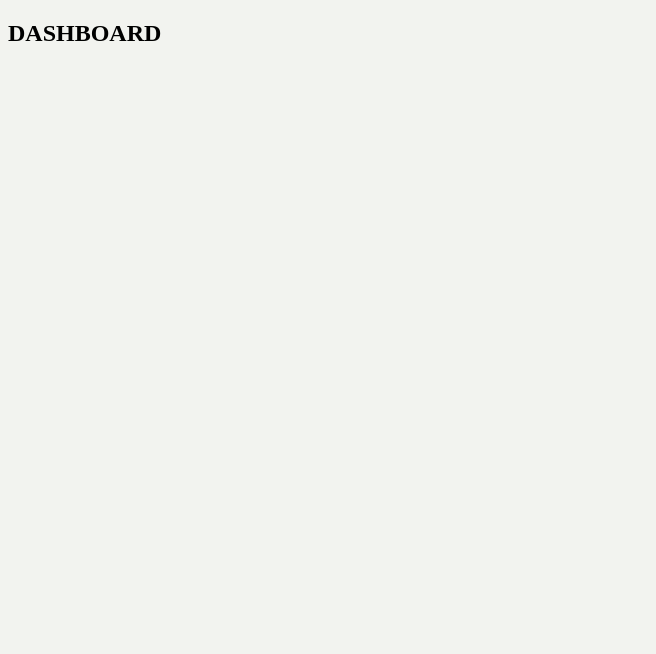
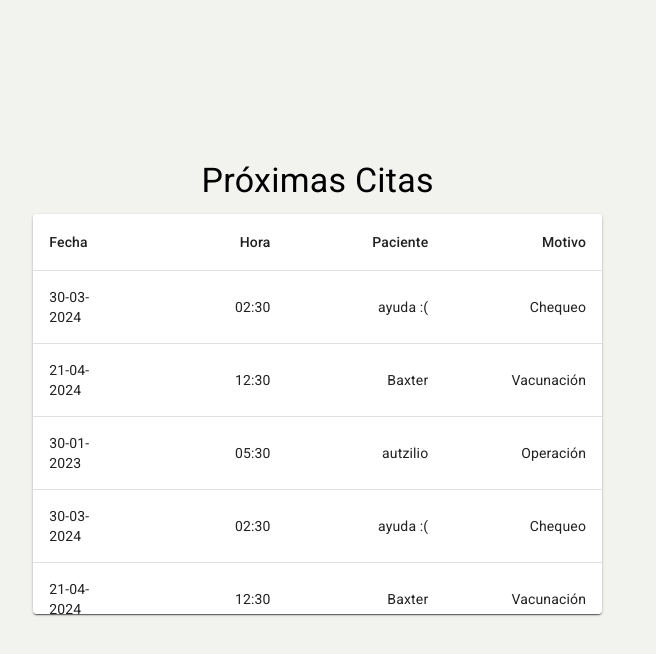
Before and after one commit to sharoncar1121/ProyectoPW, a React (Vite) app: page /Home in a window 1280 px wide. Shown: the top 654 px of the page, without its empty margins (0-656 px from the left). Built offline with nearby package versions, Linux system fonts and the light colour scheme.

Commit message:
Proximas citas

```diff
--- a/package.json
+++ b/package.json
@@ -20,7 +20,8 @@
     "dayjs": "^1.11.10",
     "react": "^18.2.0",
     "react-dom": "^18.2.0",
-    "react-router-dom": "^6.22.2"
+    "react-router-dom": "^6.22.2",
+    "react-virtuoso": "^4.7.2"
   },
   "devDependencies": {
     "@types/react": "^18.2.56",
--- a/src/components/ListaCitas.jsx
+++ b/src/components/ListaCitas.jsx
@@ -1,6 +1,116 @@
+
+import React from 'react';
+import Table from '@mui/material/Table';
+import TableBody from '@mui/material/TableBody';
+import TableCell from '@mui/material/TableCell';
+import TableContainer from '@mui/material/TableContainer';
+import TableHead from '@mui/material/TableHead';
+import TableRow from '@mui/material/TableRow';
+import Paper from '@mui/material/Paper';
+import { TableVirtuoso } from 'react-virtuoso';
+
+const sample = [
+  ['21-04-2024', '12:30', 'Baxter', 'Vacunación'],
+  ['30-01-2024', '01:30', 'Firulais','Desparacitación'],
+  ['30-03-2024', '02:30', 'ayuda :(', 'Chequeo'],
+  ['30-01-2023', '05:30', 'autzilio', 'Operación'],
+  ['30-04-2023', '04:30', 'ya va dando', 'ya no se :('],
+];
+
+function createData(id, dessert, calories, fat, carbs, protein) {
+  return { id, dessert, calories, fat, carbs, protein };
+}
+
+const columns = [
+  {
+    width: 60,
+    label: 'Fecha',
+    dataKey: 'dessert',
+  },
+  {
+    width: 120,
+    label: 'Hora',
+    dataKey: 'calories',
+    numeric: true,
+  },
+  {
+    width: 120,
+    label: 'Paciente',
+    dataKey: 'fat',
+    numeric: true,
+  },
+  {
+    width: 120,
+    label: 'Motivo',
+    dataKey: 'carbs',
+    numeric: true,
+  }
+];
+
+const rows = Array.from({ length: 50 }, (_, index) => {
+  const randomSelection = sample[Math.floor(Math.random() * sample.length)];
+  return createData(index, ...randomSelection);
+});
+
+const VirtuosoTableComponents = {
+  // eslint-disable-next-line react/display-name
+  Scroller: React.forwardRef((props, ref) => (
+    <TableContainer component={Paper} {...props} ref={ref} />
+  )),
+  Table: (props) => (
+    <Table {...props} sx={{ borderCollapse: 'separate', tableLayout: 'fixed' }} />
+  ),
+  TableHead,
+  // eslint-disable-next-line react/prop-types, no-unused-vars
+  TableRow: ({ item: _item, ...props }) => <TableRow {...props} />,
+  // eslint-disable-next-line react/display-name
+  TableBody: React.forwardRef((props, ref) => <TableBody {...props} ref={ref} />),
+};
+
+function fixedHeaderContent() {
+  return (
+    <TableRow>
+      {columns.map((column) => (
+        <TableCell
+          key={column.dataKey}
+          variant="head"
+          align={column.numeric || false ? 'right' : 'left'}
+          style={{ width: column.width }}
+          sx={{
+            backgroundColor: 'background.paper',
+          }}
+        >
+          {column.label}
+        </TableCell>
+      ))}
+    </TableRow>
+  );
+}
+
+function rowContent(_index, row) {
+  return (
+    <React.Fragment>
+      {columns.map((column) => (
+        <TableCell
+          key={column.dataKey}
+          align={column.numeric || false ? 'right' : 'left'}
+        >
+          {row[column.dataKey]}
+        </TableCell>
+      ))}
+    </React.Fragment>
+  );
+}
 
 export const ListaCitas = () => {
   return (
-    <div>ListaCitas</div>
-  )
+    <Paper style={{ height: 400, width: '100%' }}>
+      <TableVirtuoso
+        data={rows}
+        components={VirtuosoTableComponents}
+        fixedHeaderContent={fixedHeaderContent}
+        itemContent={rowContent}
+      />
+    </Paper>
+  );
 }
--- a/src/pages/Dashboard.jsx
+++ b/src/pages/Dashboard.jsx
@@ -1,8 +1,22 @@
+
+import { ListaCitas } from "../components/ListaCitas"
+import Box from '@mui/material/Box';
+import Typography from '@mui/material/Typography';
 
 export const Dashboard = () => {
+  const boxStyles = {
+    width: '45%',
+    marginLeft: '2%',
+    marginTop: '20vh',
+    textAlign: 'center'
+  };
+
   return (
-    <>
-       <h2>DASHBOARD</h2>
-    </>
-  )
+    <Box sx={boxStyles}>
+      <Typography variant="h4" gutterBottom>
+        Próximas Citas
+      </Typography>
+      <ListaCitas />
+    </Box>
+  );
 }
```
Also changed, not shown: 1 other file (tests, documents, lock files or other folders).
